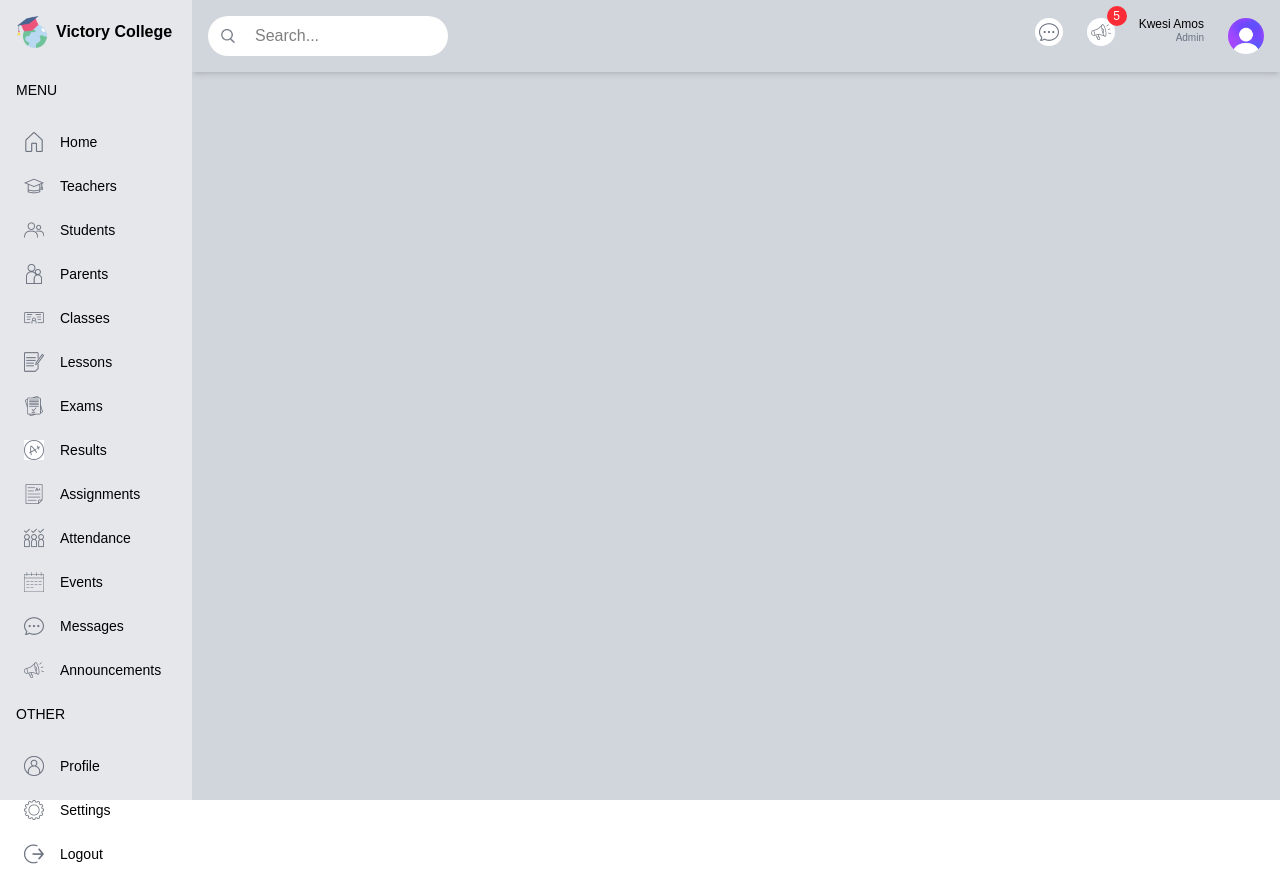
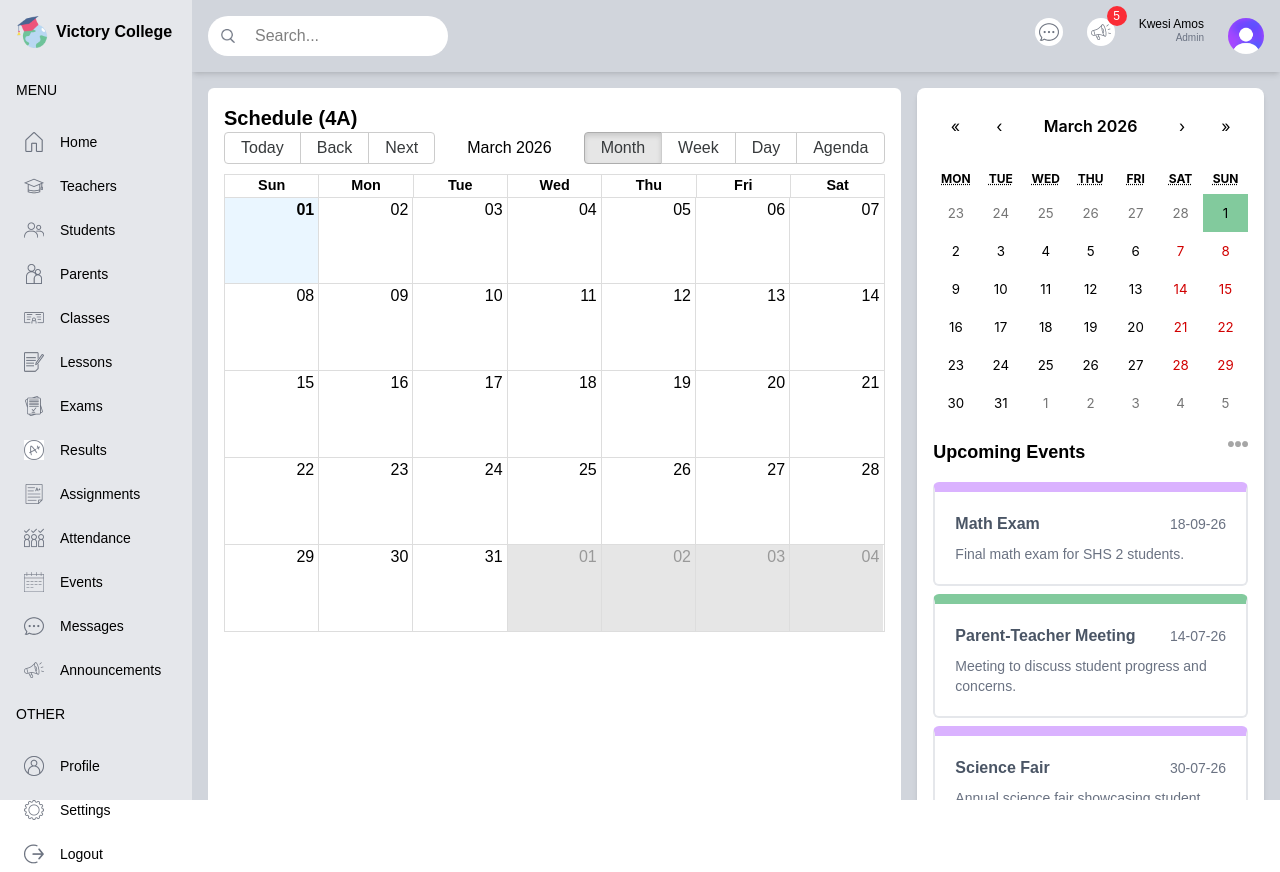
Before and after one commit to M-ute/sms_dashboard, a Next.js app: page /student in a window 1280 px wide. Built offline with nearby package versions, Linux system fonts and the light colour scheme.

Commit message:
student schedule

```diff
--- a/app/(dashboard)/student/page.tsx
+++ b/app/(dashboard)/student/page.tsx
@@ -1,7 +1,30 @@
+"use client"
+
+import Announcements from "@/components/Announcements"
+import BigCalendar from "@/components/BigCalender"
+import Calender from "@/components/Calender"
+
+
 const StudentPage = () => {
   return (
-    <div className=''>
+    <div className='p-4 flex gap-4 flex-col xl:flex-row'>
+      {/* LEFT */}
+      <div className="w-full xl:w-2/3">
+      <div className="h-full bg-white p-4 text-black rounded-md">
+        <h1 className="text-xl font-semibold">Schedule (4A)</h1>
+        <BigCalendar/>
+      </div>
 
+      </div>
+
+
+      {/* RIGHT */}
+      <div className="w-full xl:w-1/3 text-black flex-col gap-8 ">
+        <Calender/>
+
+        <Announcements/>
+
+      </div>
     </div>
   )
 }
--- /dev/null
+++ b/components/BigCalender.tsx
@@ -0,0 +1,20 @@
+import { Calendar, momentLocalizer } from 'react-big-calendar'
+import moment from 'moment'
+import { calendarEvents } from '@/app/lib/data';
+import "react-big-calendar/lib/css/react-big-calendar.css"
+
+const localizer = momentLocalizer(moment)
+
+const BigCalendar = () => (
+  <div>
+    <Calendar
+      localizer={localizer}
+      events={calendarEvents}
+      startAccessor="start"
+      endAccessor="end"
+      style={{ height: 500 }}
+    />
+  </div>
+);
+
+export default BigCalendar;
--- a/package.json
+++ b/package.json
@@ -9,8 +9,11 @@
     "lint": "eslint"
   },
   "dependencies": {
+    "@types/react-big-calendar": "^1.16.3",
+    "moment": "^2.30.1",
     "next": "16.1.6",
     "react": "19.2.3",
+    "react-big-calendar": "^1.19.4",
     "react-calendar": "^6.0.0",
     "react-dom": "19.2.3",
     "recharts": "^3.7.0"
```
Also changed, not shown: 1 other file (tests, documents, lock files or other folders).
